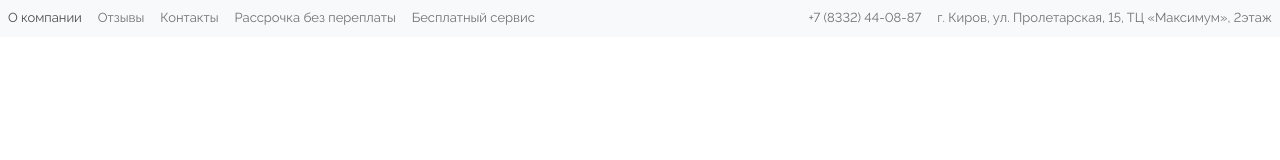
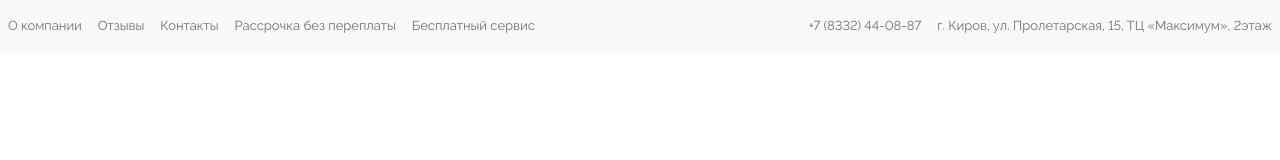
Before and after one commit to quanty-zero/online-clothing-store, a website: page app/parts/header.html in a window 1280 px wide. Drawn offline with nearby package versions, Linux system fonts and the light colour scheme; files that its build step writes are made by us from their sources; files whose address does not match are found by name.

Commit message:
Update _bootstrap-overriding.scss

```diff
--- a/app/styles/sass/_bootstrap-overriding.scss
+++ b/app/styles/sass/_bootstrap-overriding.scss
@@ -18,9 +18,6 @@
 
 $text-muted: $muted-text-color;
 
-// NAVBAR
-
-$navbar-padding-y: unset;
 
 // CONTAINER
 
```
